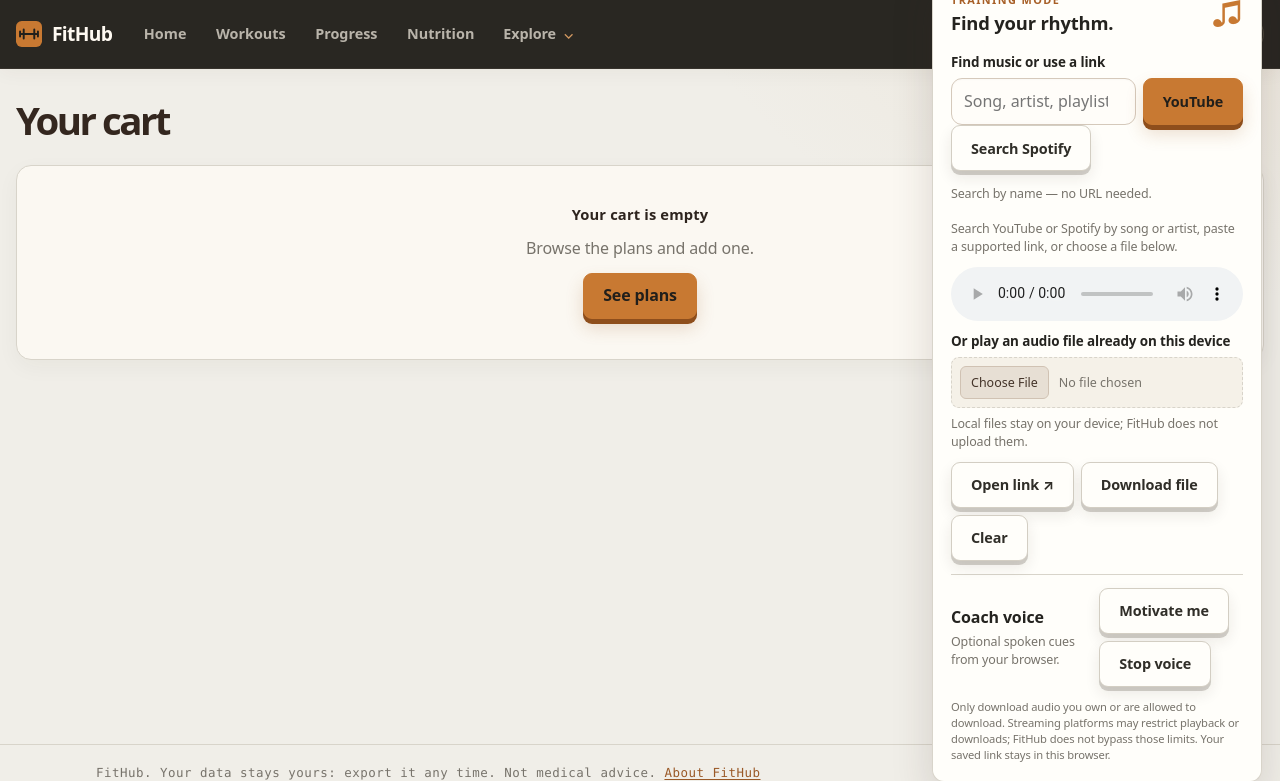
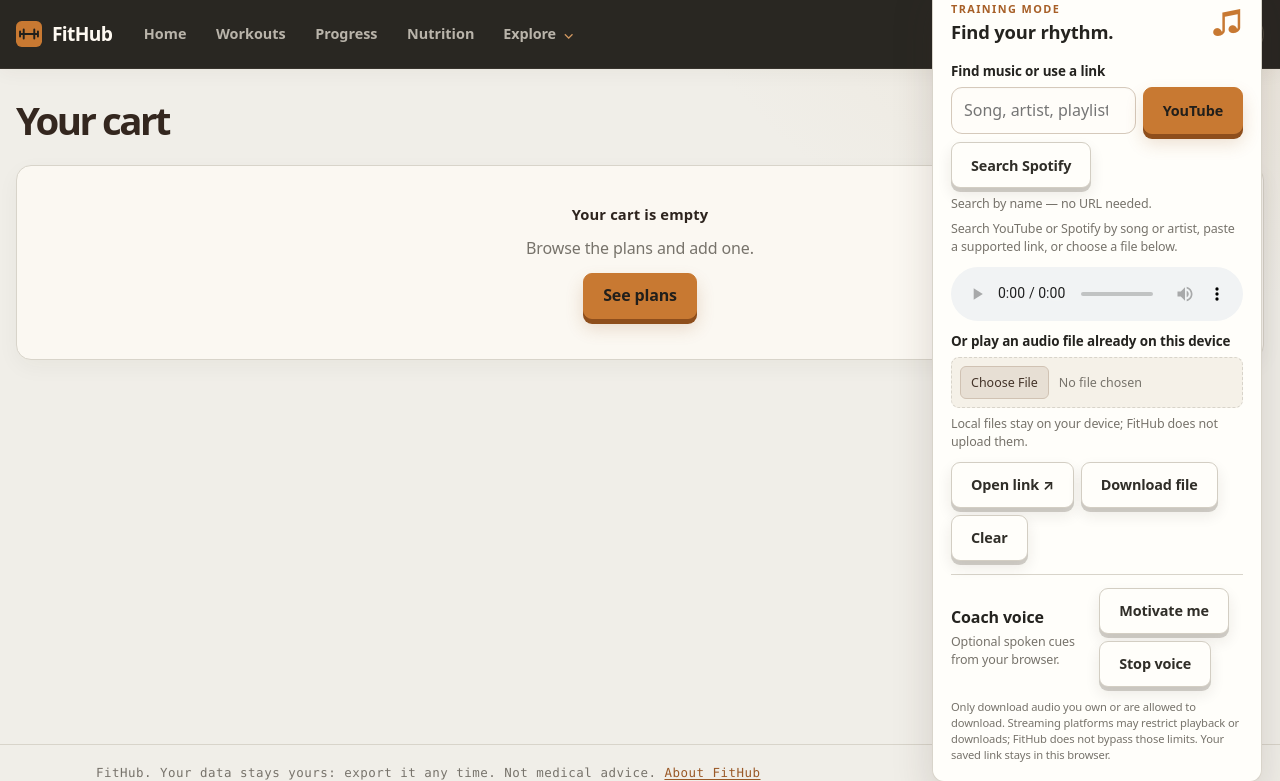
Before and after one commit to Sagar-Shahi/fitness-hub, a Django app: page /app/cart/ in a window 1280 px wide, after a click that opens the changed part. Shown: the top 781 px of the page. Run offline with Django 5.2, Linux system fonts and the light colour scheme; the visitor is signed in with stand-in values (Sample User, id 1); data that the repository does not hold is empty; parts of the project's set-up code (start-up, migrations or seed data) failed here and were passed over.

Commit message:
Polish Focus Audio search controls

```diff
--- a/static/css/app.css
+++ b/static/css/app.css
@@ -408,6 +408,8 @@ input[type="datetime-local"], input[type="number"], input[type="date"], select,
 .focus-label { display: block; margin-bottom: 6px; font-size: .84rem; font-weight: 650; }
 .focus-url-row { display: flex; gap: 7px; }
 .focus-url-row input { min-width: 0; }
+.focus-search-actions { align-items: center; margin-top: 8px; }
+.focus-search-actions .focus-help { margin: 0; }
 .focus-help { margin: 7px 0 10px; color: var(--muted); font-size: .78rem; line-height: 1.45; }
 .focus-panel audio { display: block; width: 100%; min-height: 38px; margin: 10px 0; }
 .focus-actions { display: flex; flex-wrap: wrap; gap: 7px; }
```
